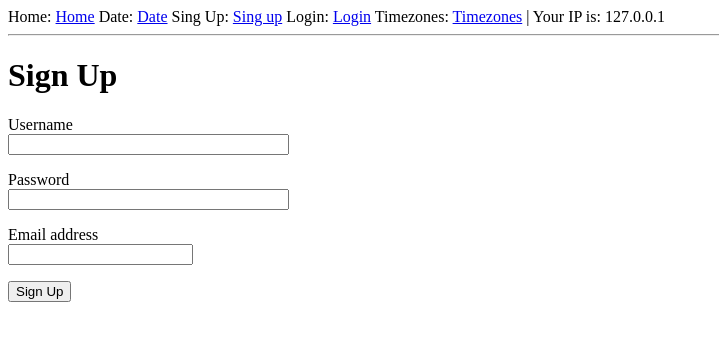
After one commit to ierdna89/HelloWorld, a Flask app: page /sing_up in a window 1280 px wide. The commit adds this page. Shown: the top 341 px of the page, without its empty margins (0-719 px from the left). Run offline with Flask 2, Linux system fonts and the light colour scheme.

Commit message:
Added homework for Lesson 6

```diff
--- a/Lesson_6/config.py
+++ /dev/null
@@ -1,4 +0,0 @@
-import os
-
-class Config:
-    SERCRET_KEY = os.environ.get("SERCRET_KEY") or "you-will-never-guess"
--- /dev/null
+++ b/Lesson_6_7/config.py
@@ -0,0 +1,5 @@
+import os
+
+
+class Config(object):
+    SECRET_KEY = os.environ.get('SECRET_KEY') or 'you-will-never-guess'
--- /dev/null
+++ b/Lesson_6_7/forms.py
@@ -0,0 +1,19 @@
+from flask_wtf import FlaskForm
+from wtforms import StringField, PasswordField, BooleanField, SubmitField
+from wtforms.validators import DataRequired, Email
+from wtforms.fields.html5 import EmailField
+from wtforms import validators
+
+
+class LoginForm(FlaskForm):
+    username = StringField('Username', validators=[DataRequired()])
+    password = PasswordField('Password', validators=[DataRequired()])
+    remember_me = BooleanField('Remember Me')
+    submit = SubmitField('Sign In')
+
+
+class SingUpForm(FlaskForm):
+    username = StringField('Username', validators=[DataRequired()])
+    password = PasswordField('Password', validators=[DataRequired()])
+    email = EmailField('Email address', validators=[DataRequired()])
+    submit = SubmitField('Sign Up')
--- /dev/null
+++ b/Lesson_6_7/main.py
@@ -0,0 +1,144 @@
+import io
+import csv
+from flask_json import FlaskJSON, json_response, as_json
+from flask import Flask
+from flask import make_response
+from flask import request
+from flask import render_template, flash, redirect, url_for
+from datetime import datetime
+from flask import jsonify
+from markupsafe import escape
+import pytz
+
+
+from config import Config
+from forms import LoginForm, SingUpForm
+
+
+app = Flask(__name__)
+app.config.from_object(Config)
+FlaskJSON(app)
+
+
+@app.route("/")
+@app.route("/index-url")
+def index():
+    user = {"username": "Andrei"}
+    posts = [
+        {
+            'author': {'username': 'Vasile'},
+            'body': 'Beautiful day in Chisinau!'
+        },
+        {
+            'author': {'username': 'Ion'},
+            'body': 'The Avengers movie was so cool!'
+        }
+    ]
+
+    return render_template("index.html", **{"title": "My title", "user": user, "posts": posts})
+
+
+@app.route("/user/<name>/<last_name>/")
+def show_profile_username(name, last_name):
+    return f"Hello {escape(name)}, {escape(last_name)}"
+
+
+@app.route("/post/<int:post_id>")
+def show_post(post_id):
+    return f"Post {post_id}"
+
+
+@app.route("/search")
+def show_query_params():
+    searchword = request.args.get("key")
+    return f"You are looking for {escape(searchword)}"
+
+
+@app.route("/date/")
+def show_date():
+    date = datetime.today()
+    # return f"Today is {date}"
+    return render_template("date.html", **{"title": "My title", "date": datetime.today()})
+
+
+@app.route("/template")
+def template_route():
+    user = {"username": "Andrei"}
+    posts = [
+        {
+            'author': {'username': 'Vasile'},
+            'body': 'Beautiful day in Chisinau!'
+        },
+        {
+            'author': {'username': 'Ion'},
+            'body': 'The Avengers movie was so cool!'
+        }
+    ]
+
+    return render_template("index.html", **{"title": "My title", "user": user, "posts": posts})
+
+
+@app.route("/timezones/")
+def timezones():
+
+    time_Chisinau = datetime.now(pytz.timezone('Europe/Bucharest'))
+    time_London = datetime.now(pytz.timezone('Europe/London'))
+    time_NY = datetime.now(pytz.timezone('US/Eastern'))
+
+    return render_template("timezones.html", **{"title": "My title", "time_Chisinau": time_Chisinau.strftime("%H:%M"), "time_NY": time_NY.strftime("%H:%M"), "time_London": time_London.strftime("%H:%M")})
+
+
+@app.route("/your_ip/", methods=["GET"])
+def get_my_ip():
+    return jsonify({'ip': request.remote_addr}), 200
+
+
+@app.route('/login', methods=['GET', 'POST'])
+def login():
+    form = LoginForm()
+    if form.validate_on_submit():
+        flash('Login requested for user {}, remember_me={}'.format(
+            form.username.data, form.remember_me.data))
+        return redirect(url_for('.index'))
+    return render_template('login.html', title='Sign In', form=form)
+
+
+@app.route('/sing_up', methods=['GET', 'POST'])
+def sing_up():
+    form = SingUpForm()
+    if form.validate_on_submit():
+        flash('Login requested for user {}'.format(form.username.data))
+        return redirect(url_for('timezones'))
+    return render_template('sing_up.html', title='Sign Up', form=form)
+
+
+@app.route('/json-response')
+@as_json
+def json_route():
+    posts = [
+        {
+            'author': {'username': 'Vasile'},
+            'body': 'Beautiful day in Chisinau!'
+        },
+        {
+            'author': {'username': 'Ion'},
+            'body': 'The Avengers movie was so cool!'
+        }
+    ]
+    return posts
+
+
+@app.route('/download')
+def download_csv():
+    io_file = io.StringIO()
+    cw = csv.writer(io_file)
+    csv_list = [
+        ['id', 'name', 'email'],
+        ['1', 'Vasile', 'vasile@gmail.com'],
+        ['2', 'Ion', 'ion@gmail.com']
+    ]
+    cw.writerows(csv_list)
+    output = make_response(io_file.getvalue())
+    output.headers["Content-Disposition"] = "attachment; filename=export.csv"
+    output.headers["Content-type"] = "text/csv"
+    return output
--- a/Lesson_6/templates/base.html
+++ b/Lesson_6_7/templates/base.html
@@ -8,8 +8,10 @@
    </head>
    <body>
         <div>
-            Home: <a href="/index">Home</a>
+            Home: <a href="{{url_for('index')}}">Home</a>
             Date: <a href="/date">Date</a>
+            Sing Up: <a href="/sing_up">Sing up</a>
+            Login: <a href="/login">Login</a>
             Timezones: <a href="/timezones">Timezones</a>
             | Your IP is: {{request.remote_addr}}
         </div>
--- /dev/null
+++ b/Lesson_6_7/templates/date.html
@@ -0,0 +1,5 @@
+{% extends "base.html" %}
+
+{% block content %}
+   <h2>Today date is:  {{ date }}</h2>
+{% endblock %}
--- /dev/null
+++ b/Lesson_6_7/templates/sing_up.html
@@ -0,0 +1,33 @@
+{% extends "base.html" %}
+{% block content %}
+   <h1>Sign Up</h1>
+   <form action="" method="post" novalidate>
+       {{ form.hidden_tag() }}
+       <p>
+           {{ form.username.label }}<br>
+           {{ form.username(size=32) }}<br>
+           {% for error in form.username.errors %}
+                <span style="color: red;">[{{ error }}]</span>
+           {% endfor %}
+
+       </p>
+       <p>
+           {{ form.password.label }}<br>
+           {{ form.password(size=32) }}<br>
+           {% for error in form.password.errors %}
+                <span style="color: red;">[{{ error }}]</span>
+           {% endfor %}
+
+       </p>
+       <p>
+           {{ form.email.label }}<br>
+           {{ form.email }}<br>
+           {% for error in form.email.errors %}
+                <span style="color: red;">[{{ error }}]</span>
+           {% endfor %}
+
+       </p>
+
+       <p>{{ form.submit() }}</p>
+   </form>
+{% endblock %}
```
Also changed, not shown: Lesson_6/forms.py (deleted, +0 -9 lines), Lesson_6/main.py (deleted, +0 -74 lines), Lesson_6_7/templates/login.html (added, +25 -0 lines), Lesson_10/telecom_churn.csv (added), Lesson_6_7/templates/index.html (renamed from Lesson_6/templates/index.html), Lesson_6_7/templates/timezones.html (renamed from Lesson_6/templates/timezones.html), 4 other files.
